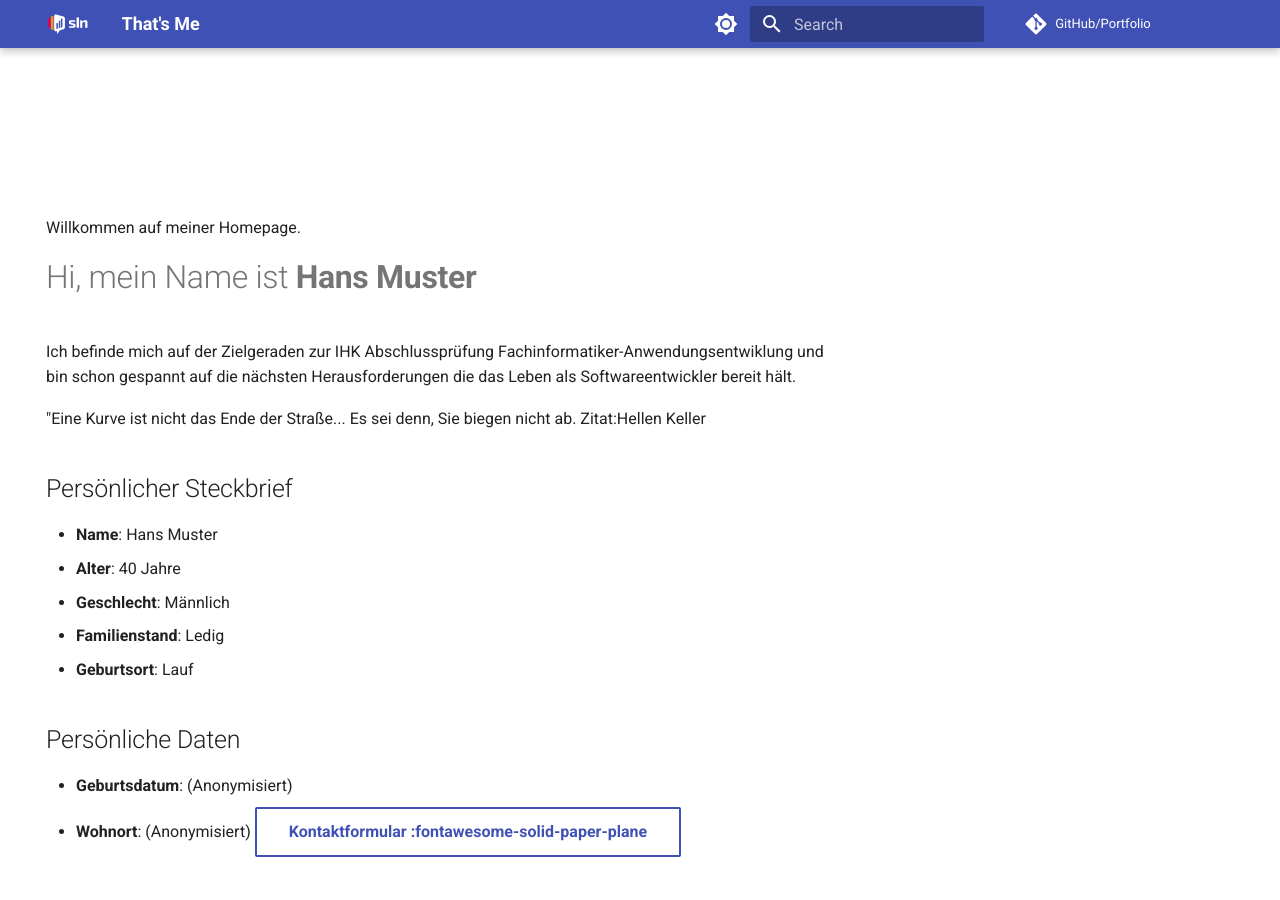
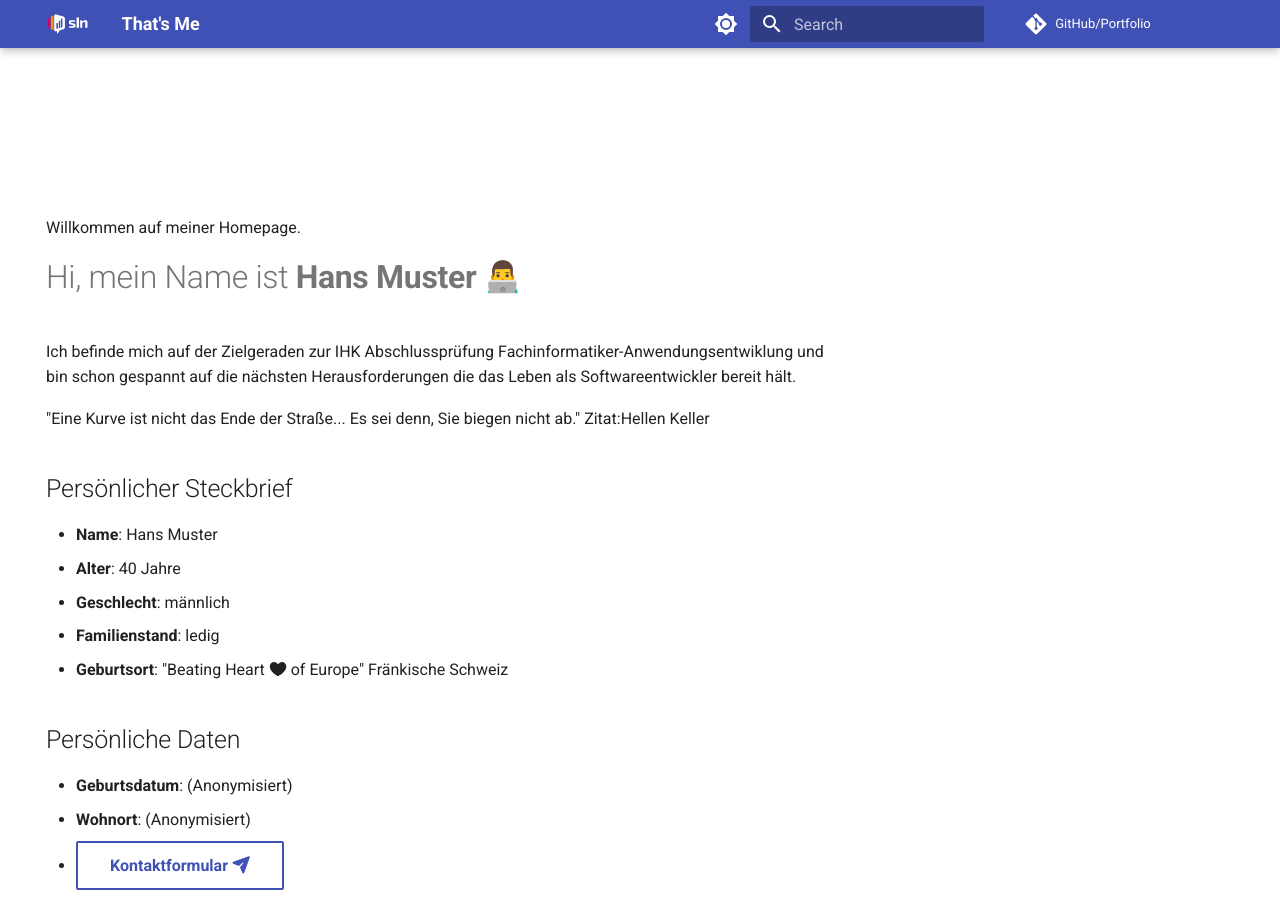
Before and after one commit to OnPlastic/Portfolio, an MkDocs documentation site: the page built from docs/index.md, in a window 1280 px wide and 900 px high, scrolled down 915 px. Built offline with MkDocs 1.6.1 and Material for MkDocs 9.7.7, drawn with Linux system fonts in a browser that asks for light colours; emoji names are drawn with the system emoji font; comment, search, counter and statistics services are not loaded.

Commit message:
Kontaktformular verlinkt

```diff
--- a/docs/index.md
+++ b/docs/index.md
@@ -15,26 +15,27 @@ hide:
 
 Willkommen auf meiner Homepage.
 
-# Hi, mein Name ist __Hans Muster__ {#hans_muster}
+
+# Hi, mein Name ist __Hans Muster__{#hans_muster} :man_technologist:
 
 Ich befinde mich auf der Zielgeraden zur IHK Abschlussprüfung Fachinformatiker-Anwendungsentwiklung und
 bin schon gespannt auf die nächsten Herausforderungen die das Leben als Softwareentwickler bereit hält.
 
-"Eine Kurve ist nicht das Ende der Straße... Es sei denn, Sie biegen nicht ab. Zitat:Hellen Keller
+"Eine Kurve ist nicht das Ende der Straße... Es sei denn, Sie biegen nicht ab." Zitat:Hellen Keller
 
 ## Persönlicher Steckbrief
 
 - **Name**: Hans Muster
 - **Alter**: 40 Jahre
-- **Geschlecht**: Männlich
-- **Familienstand**: Ledig
-- **Geburtsort**: Lauf
+- **Geschlecht**: männlich
+- **Familienstand**: ledig
+- **Geburtsort**: "Beating Heart :octicons-heart-fill-24:{ .heart } of Europe" Fränkische Schweiz
 
 ## Persönliche Daten
 
 - **Geburtsdatum**: (Anonymisiert)
 - **Wohnort**: (Anonymisiert)
-[Kontaktformular :fontawesome-solid-paper-plane](contact.md){ .md-button }
+- [Kontaktformular :fontawesome-solid-paper-plane:](contact.md){ .md-button }
 
 ## Ausbildungsstand
 
--- /dev/null
+++ b/docs/stylesheets/extra.css
@@ -0,0 +1,11 @@
+@keyframes heart {
+    0%, 40%, 80%, 100% {
+      transform: scale(1);
+    }
+    20%, 60% {
+      transform: scale(1.15);
+    }
+  }
+  .heart {
+    animation: heart 1000ms infinite;
+  }
--- a/mkdocs.yml
+++ b/mkdocs.yml
@@ -71,3 +71,4 @@ repo_url: https://github.com/OnPlastic/Portfolio
 repo_name: GitHub/Portfolio
 extra_css:
   - css/extra.css
+  - stylesheets/extra.css
```
Also changed, not shown: docs/contact.md (+1 -1 lines).
